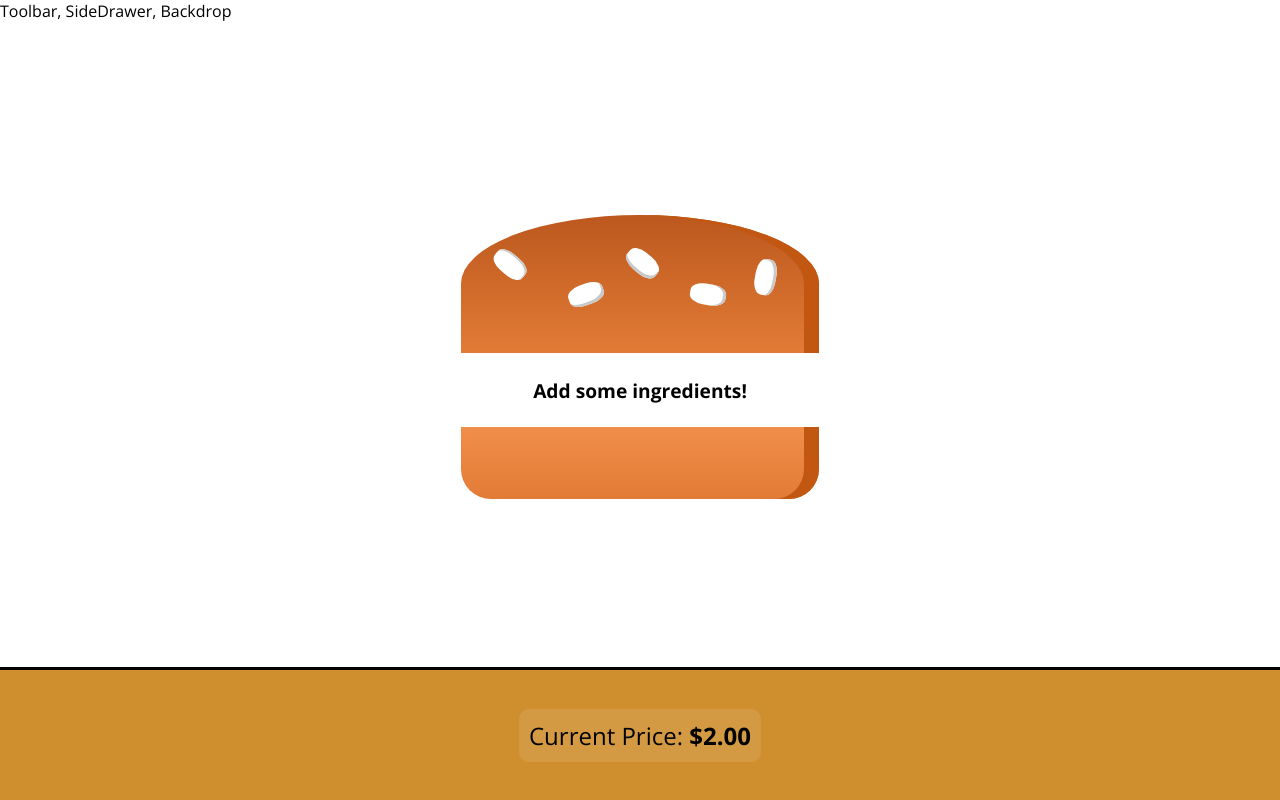
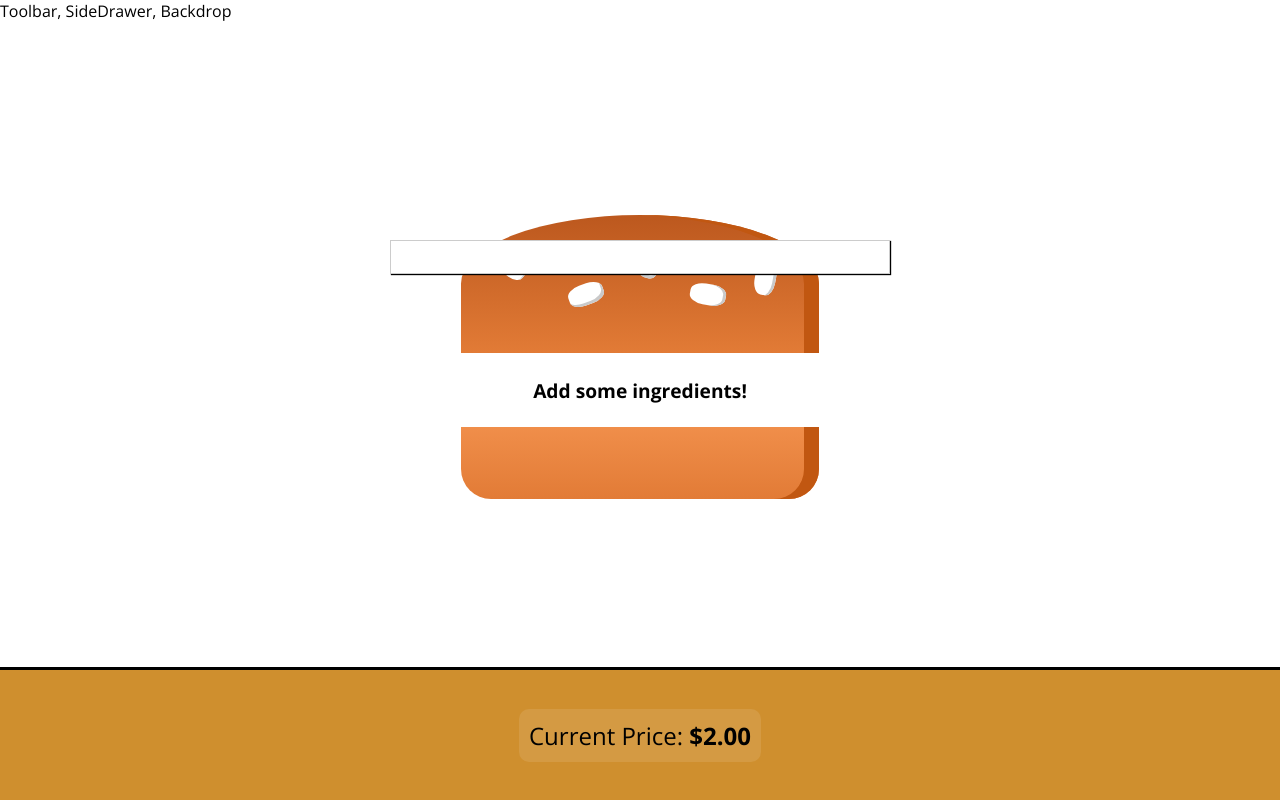
Before and after one commit to youssef-md/The-Burger-Builder, a React app: page / in a window 1280 px wide. Shown: the top 800 px of the page. Built offline with nearby package versions, Linux system fonts and the light colour scheme.

Commit message:
Modal component for wrapping the order summary

```diff
--- /dev/null
+++ b/src/components/UI/Modal/Modal.css
@@ -0,0 +1,20 @@
+.Modal {
+  position: fixed;
+  z-index: 500;
+  background-color: white;
+  width: 70%;
+  border: 1px solid #ccc;
+  box-shadow: 1px 1px 1px black;
+  padding: 16px;
+  left: 15%;
+  top: 30%;
+  box-sizing: border-box;
+  transition: all 0.3s ease-out;
+}
+
+@media (min-width: 600px) {
+  .Modal {
+      width: 500px;
+      left: calc(50% - 250px);
+  }
+}
--- /dev/null
+++ b/src/components/UI/Modal/Modal.js
@@ -0,0 +1,10 @@
+import React from 'react';
+import styles from './Modal.css'
+
+const Modal = (props) => (
+  <div className = { styles.Modal }>
+    { props.children }
+  </div>
+)
+
+export default Modal
--- a/src/containers/BurgerBuilder/BurgerBuilder.js
+++ b/src/containers/BurgerBuilder/BurgerBuilder.js
@@ -2,6 +2,7 @@ import React,{ Component } from 'react'
 import Aux from '../../hoc/Aux'
 import Burger from '../../components/Burger/Burger'
 import BuildControls from '../../components/Burger/BuildControls/BuildControls'
+import Modal from '../../components/UI/Modal/Modal'
 
 const INGREDIENT_PRICES = {
   salad: 0.5,
@@ -28,6 +29,7 @@ class BurgerBuilder extends Component {
     const disabledInfo = this.checkToDisableButton()
     return (
       <Aux>
+        <Modal/>
         <Burger ingredients = { this.state.ingredients }/>
         <BuildControls
           addIngredient = { this.addIngredientHandler }
```
Also changed, not shown: src/components/UI/Backdrop/Backdrop.js (added).
